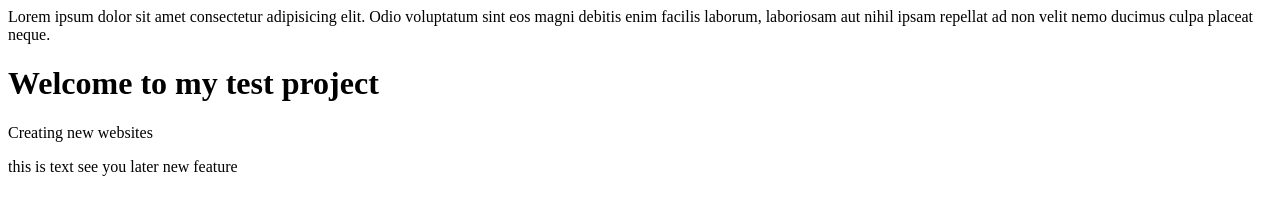
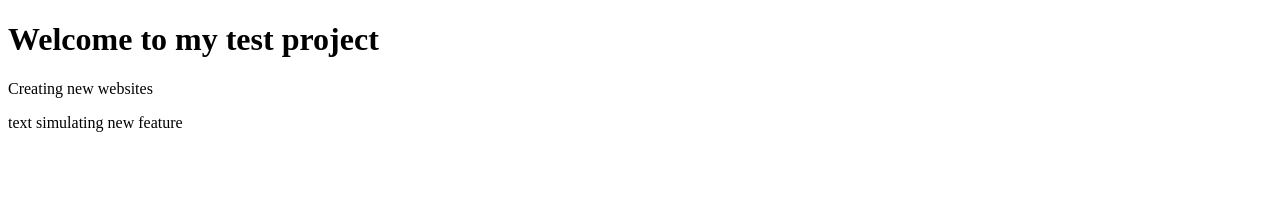
Before and after one commit to roblesdubongerman/test-project, a plain HTML site: page index.html in a window 1280 px wide. Drawn offline with Linux system fonts and the light colour scheme.

Commit message:
new action

```diff
--- a/index.html
+++ b/index.html
@@ -6,11 +6,10 @@
   <title>Document</title>
 </head>
 <body>
-  Lorem ipsum dolor sit amet consectetur adipisicing elit. Odio voluptatum sint eos magni debitis enim facilis laborum, laboriosam aut nihil ipsam repellat ad non velit nemo ducimus culpa placeat neque.
   <h1>Welcome to my test project</h1>
   <p>Creating new websites</p>
   <div>
-    this is text see you later new feature
+    text simulating new feature
   </div>
 </body>
 </html>
```
